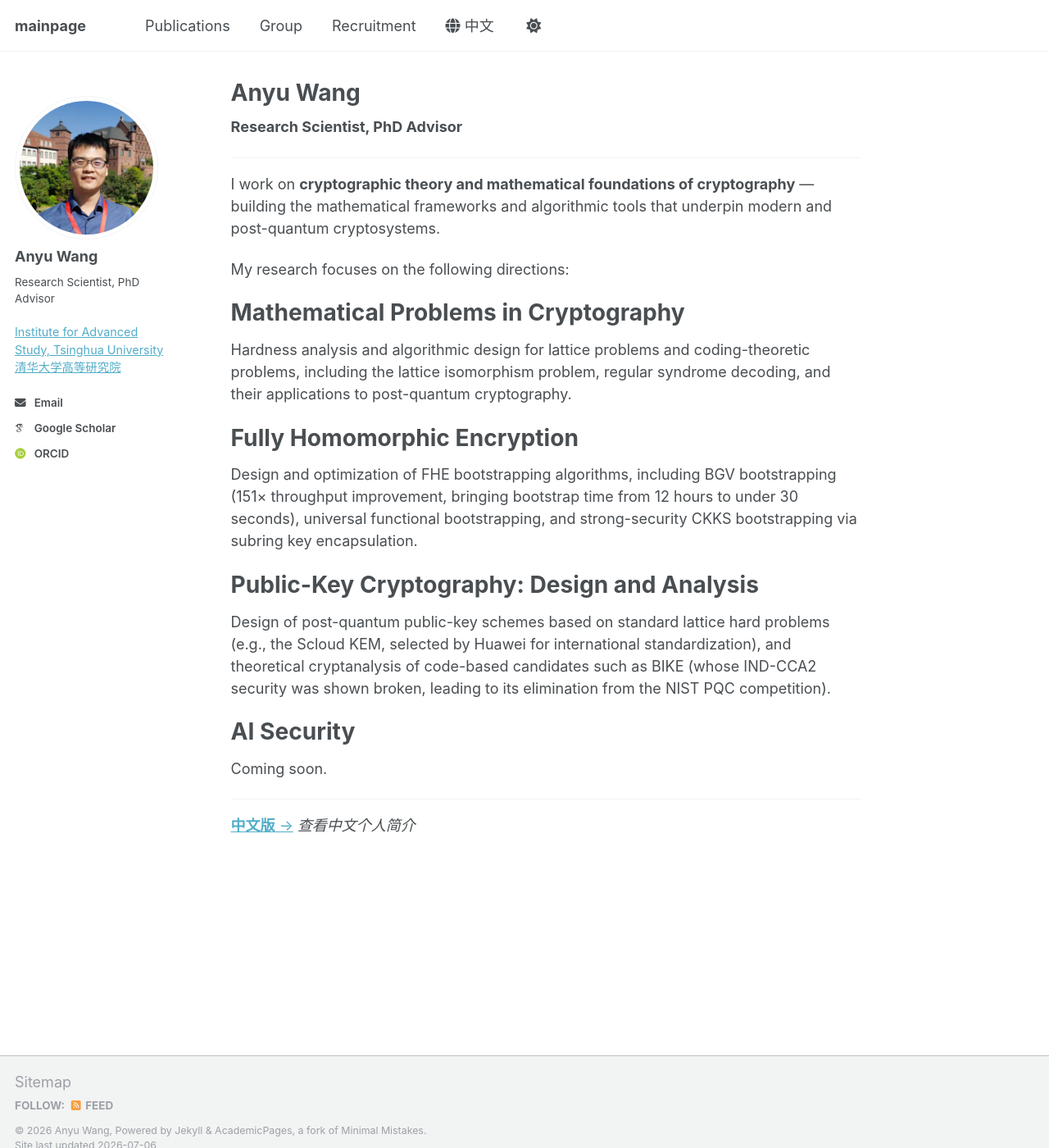
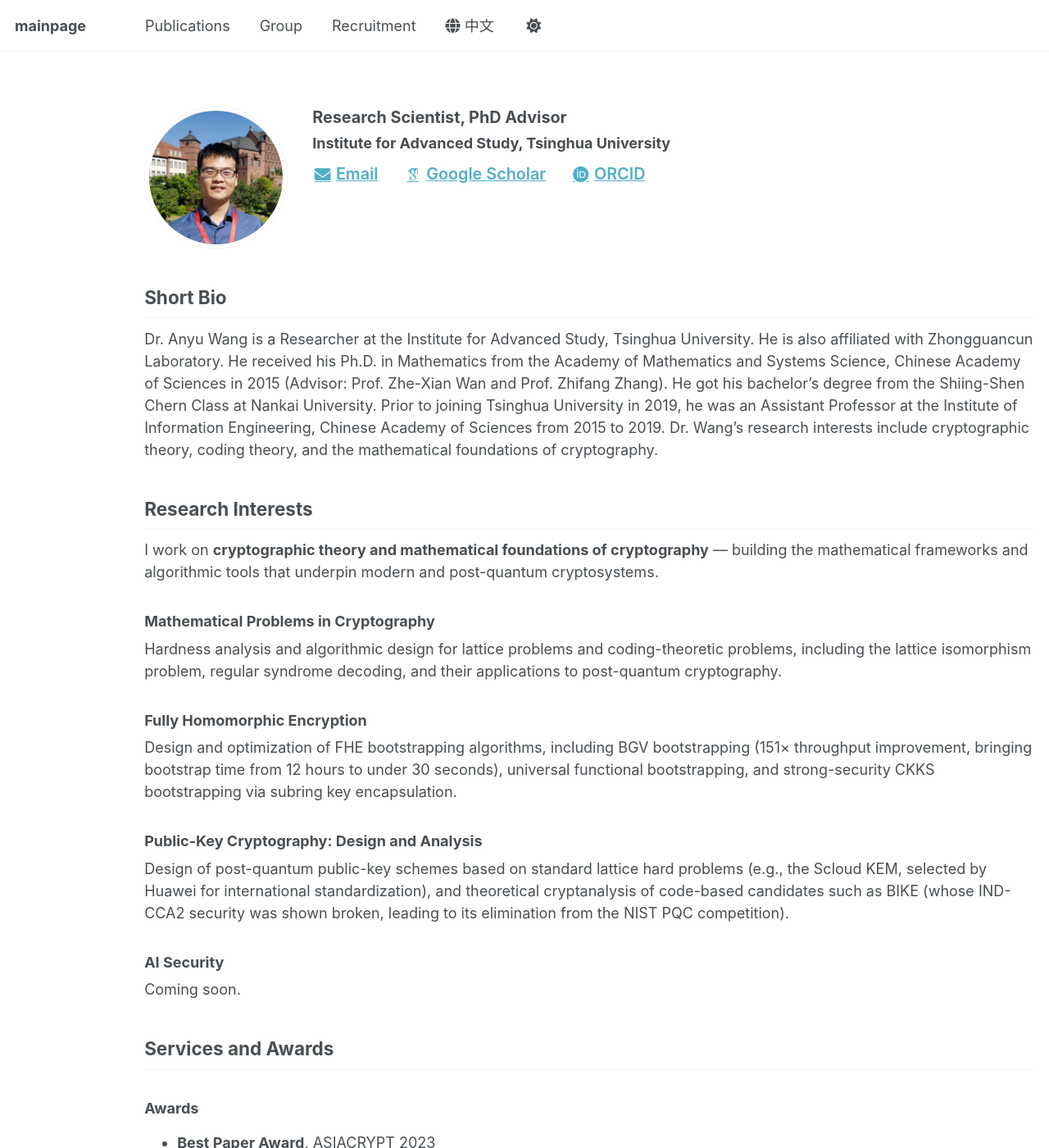
Before and after one commit to anyu-crypto/anyu-crypto.github.io, a Jekyll site: the page built from _pages/about.md, in a window 1280 px wide and 1400 px high. Shown: the whole window at 82% size. Built offline with Jekyll 4.4.1, drawn with Linux system fonts in a browser that asks for light colours; some web fonts are replaced; some of the changed text lies outside the part shown.

Commit message:
Fix sidebar placeholder and three-line spacing

```diff
--- a/_pages/about.md
+++ b/_pages/about.md
@@ -1,35 +1,68 @@
 ---
 permalink: /
 title: "Anyu Wang"
-author_profile: true
+author_profile: false
 redirect_from:
   - /about/
   - /about.html
 ---
 
-**Research Scientist, PhD Advisor**
+<style>
+  .page__title { display: none; }
+</style>
 
----
+<div style="display:flex; align-items:flex-start; gap:30px; margin-top:30px; margin-bottom:2em; flex-wrap:wrap;">
+  <div style="flex-shrink:0;">
+    <img src="/images/anyuwang.png" alt="Anyu Wang" style="width:175px; border-radius:50%; border:1px solid var(--global-border-color); padding:5px;">
+  </div>
+  <div style="flex:1; min-width:250px;">
+    <p style="margin:0 0 2px 0; font-size:1.1em; color:var(--global-text-color);"><strong>Research Scientist, PhD Advisor</strong></p>
+    <p style="margin:0 0 10px 0; font-size:1em;">
+      <a href="https://www.ias.tsinghua.edu.cn/en/" target="_blank" style="text-decoration:none;color:inherit;font-weight:bold;">Institute for Advanced Study, Tsinghua University</a>
+    </p>
+    <div style="display:flex; flex-wrap:wrap; column-gap:30px; row-gap:10px;">
+      <a href="mailto:anyuwang@tsinghua.edu.cn" style="font-size:1.1em; font-weight:600; display:inline-flex; align-items:center; gap:4px;"><i class="fas fa-fw fa-envelope" aria-hidden="true"></i>Email</a>
+      <a href="https://scholar.google.com/citations?user=rLV8XAMAAAAJ" target="_blank" style="font-size:1.1em; font-weight:600; display:inline-flex; align-items:center; gap:4px;"><i class="ai ai-google-scholar ai-fw" aria-hidden="true"></i>Google Scholar</a>
+      <a href="http://orcid.org/0000-0002-1086-0288" target="_blank" style="font-size:1.1em; font-weight:600; display:inline-flex; align-items:center; gap:4px;"><i class="ai ai-orcid ai-fw" aria-hidden="true"></i>ORCID</a>
+    </div>
+  </div>
+</div>
+
+## Short Bio
+
+Dr. Anyu Wang is a Researcher at the Institute for Advanced Study, Tsinghua University. He is also affiliated with Zhongguancun Laboratory. He received his Ph.D. in Mathematics from the Academy of Mathematics and Systems Science, Chinese Academy of Sciences in 2015 (Advisor: Prof. Zhe-Xian Wan and Prof. Zhifang Zhang). He got his bachelor's degree from the Shiing-Shen Chern Class at Nankai University. Prior to joining Tsinghua University in 2019, he was an Assistant Professor at the Institute of Information Engineering, Chinese Academy of Sciences from 2015 to 2019. Dr. Wang's research interests include cryptographic theory, coding theory, and the mathematical foundations of cryptography.
+
+## Research Interests
 
 I work on **cryptographic theory and mathematical foundations of cryptography** — building the mathematical frameworks and algorithmic tools that underpin modern and post-quantum cryptosystems.
 
-My research focuses on the following directions:
-
-Mathematical Problems in Cryptography
-======
+### Mathematical Problems in Cryptography
 Hardness analysis and algorithmic design for lattice problems and coding-theoretic problems, including the lattice isomorphism problem, regular syndrome decoding, and their applications to post-quantum cryptography.
 
-Fully Homomorphic Encryption
-======
+### Fully Homomorphic Encryption
 Design and optimization of FHE bootstrapping algorithms, including BGV bootstrapping (151× throughput improvement, bringing bootstrap time from 12 hours to under 30 seconds), universal functional bootstrapping, and strong-security CKKS bootstrapping via subring key encapsulation.
 
-Public-Key Cryptography: Design and Analysis
-======
+### Public-Key Cryptography: Design and Analysis
 Design of post-quantum public-key schemes based on standard lattice hard problems (e.g., the Scloud KEM, selected by Huawei for international standardization), and theoretical cryptanalysis of code-based candidates such as BIKE (whose IND-CCA2 security was shown broken, leading to its elimination from the NIST PQC competition).
 
-AI Security
-======
+### AI Security
 Coming soon.
+
+## Services and Awards
+
+### Awards
+- **Best Paper Award**, ASIACRYPT 2023
+
+### Academic Services
+- PC Member, ASIACRYPT 2026
+- PC Member, Inscrypt 2021, 2024, 2025, 2026
+- Council Member, Chinese Association for Cryptologic Research (中国密码学会理事)
+- Member of Youth Working Committee, Chinese Association for Cryptologic Research (2021.04–present)
+- Member of the Professional Committee on Coding, Cryptography and Related Combinatorial Theory, China Society for Industrial and Applied Mathematics (中国工业与应用数学学会编码密码与相关组合理论专业委员会委员)
+- Member of the Professional Committee on Information and Communication Security and Mathematical Theory, China Institute of Communications (中国通信学会信息通信及安全数学理论专业委员会委员)
+
+### Recruitment
+I am looking for self-motivated **Ph.D. students** and **postdoctoral researchers** to work on cryptography and related areas. If you are interested, please feel free to contact me via email.
 
 ---
 [**中文版** →](/chinese/) *查看中文个人简介*
--- a/_sass/layout/_page.scss
+++ b/_sass/layout/_page.scss
@@ -18,18 +18,33 @@
 
 .page {
   @include breakpoint($large) {
-    @include span(10 of 12 last);
-    @include prefix(0.5 of 12);
-    @include suffix(2 of 12);
+    @include span(10.5 of 12 last);
+  }
+}
+
+.page--full {
+  width: 100%;
+  float: none;
+  margin-left: 0;
+  margin-right: 0;
+
+  @include breakpoint($large) {
+    max-width: none;
   }
 
   .page__inner-wrap {
-    @include full();
+    width: 100%;
+    float: none;
+    margin-left: 0;
+    margin-right: 0;
 
     .page__content,
     .page__meta,
     .page__share {
-      @include full();
+      width: 100%;
+      float: none;
+      margin-left: 0;
+      margin-right: 0;
     }
   }
 }
@@ -41,6 +56,17 @@
   & + .page__meta {
     margin-top: -0.5em;
   }
+}
+
+/* Hide duplicate name on home page where photo already shows name */
+/* Hide sidebar placeholder when author_profile is false */
+.page--full .sidebar {
+  display: none;
+}
+
+/* Hide duplicate name on home page where photo already shows name */
+.page--full .page__title {
+  display: none;
 }
 
 .page__lead {
@@ -399,3 +425,28 @@
   font-size: $type-size-6;
   text-transform: uppercase;
 }
+
+
+/* Force full-width for .page--full pages */
+.page--full .page__content {
+  max-width: none !important;
+  width: auto !important;
+}
+
+.page--full .page__inner-wrap {
+  max-width: none !important;
+}
+
+.page--full + .sidebar {
+  display: none !important;
+}
+
+
+/* Full-width override for .page--full */
+.page--full {
+  max-width: none;
+}
+
+.page--full .page__inner-wrap {
+  max-width: none;
+}
```
